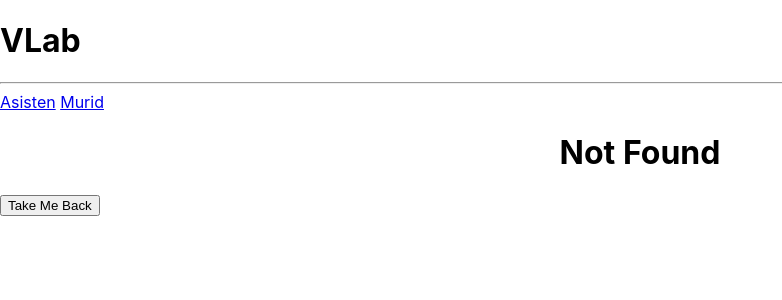
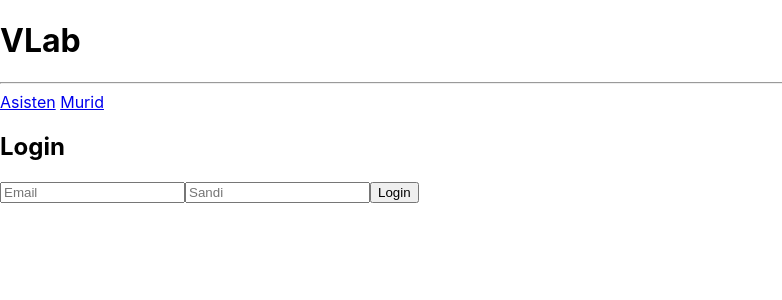
Before and after one commit to rg-km/final-project-engineering-55, a React (Create React App) app: page /login/student in a window 1280 px wide. Before the commit this address had no page. Shown: the top 300 px of the page, without its empty margins (0-782 px from the left). Built offline with nearby package versions, Linux system fonts and the light colour scheme.

Commit message:
feat: Add login for student

```diff
--- a/src/App.js
+++ b/src/App.js
@@ -7,6 +7,7 @@
 import AssistantCreateAccount from "./routes/assistant/AssistantCreateAccount";
 import AssistantLogin from './routes/assistant/AssistantLogin';
 import NotFound from './routes/NotFound';
+import StudentLogin from './routes/student/StudentLogin';
 
 function App() {
   return (
@@ -18,6 +19,9 @@
         <Route path="assistant">
           <Route index element={<AssistantLogin />} />
         </Route>
+        <Route path="student">
+          <Route index element={<StudentLogin />} />
+        </Route>
         <Route path="*" element={<NotFound />} />
       </Route>
       <Route path="*" element={<NotFound />} />
--- /dev/null
+++ b/src/routes/student/StudentLogin.js
@@ -0,0 +1,19 @@
+import React from 'react';
+import { Link } from 'react-router-dom';
+
+const StudentLogin = () => {
+  return (
+    <div>
+        <h2>Login</h2>
+        <form>
+            <input placeholder='Email'/>
+            <input placeholder='Sandi'/>
+            <Link to="/student/home">
+              <button>Login</button>
+            </Link>
+        </form>
+    </div>
+  )
+}
+
+export default StudentLogin
```
